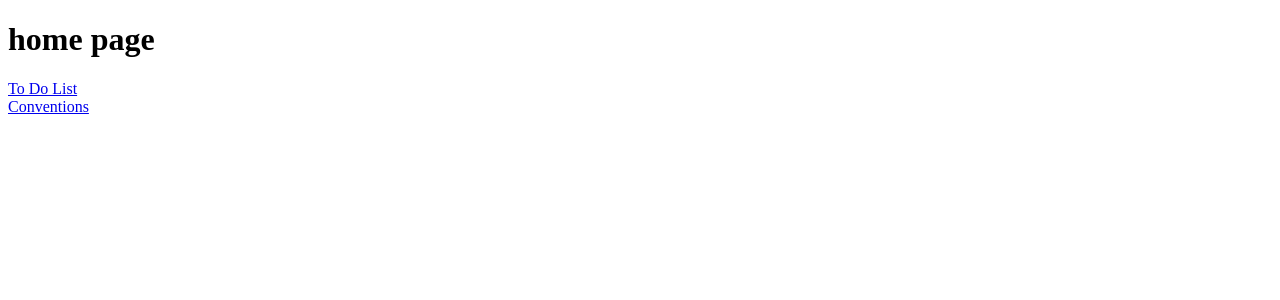
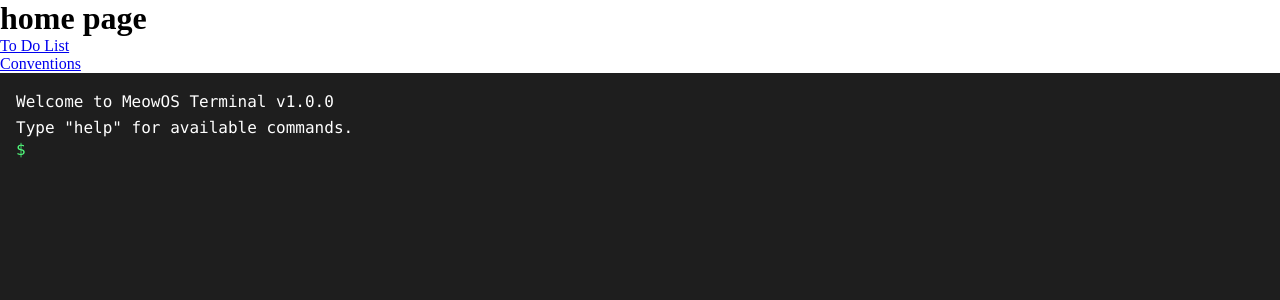
Before and after one commit to Bytestring0/MeowOS, a Vue app: page /todolist in a window 1280 px wide. Shown: the top 300 px of the page. Built offline with nearby package versions, Linux system fonts and the light colour scheme.

Commit message:
terminal v1.0

```diff
--- a/src/App.vue
+++ b/src/App.vue
@@ -1,6 +1,6 @@
 <script setup lang="ts">
 import { RouterLink } from 'vue-router';
-
+import Terminal from './components/Terminal.vue';
 
 </script>
 
@@ -11,6 +11,15 @@ import { RouterLink } from 'vue-router';
   <RouterLink to="/MeowOS/conventions">Conventions</RouterLink>
   <br />
   <router-view></router-view>
+  <Terminal></Terminal>
 </template>
 
-<style scoped></style>
+<style>
+*{
+  margin: 0;
+  padding: 0;
+}
+body{
+  overflow: hidden;
+}
+</style>
--- /dev/null
+++ b/src/components/Terminal.vue
@@ -0,0 +1,144 @@
+<script setup lang="ts">
+import { ref, onMounted, nextTick } from 'vue';
+
+const commandHistory = ref<string[]>([]);
+const currentCommand = ref('');
+const terminalOutput = ref<Array<{type: 'command' | 'output', content: string}>>([
+  { type: 'output', content: 'Welcome to MeowOS Terminal v1.0.0' },
+  { type: 'output', content: 'Type "help" for available commands.' },
+]);
+const terminalRef = ref<HTMLDivElement>();
+const inputRef = ref<HTMLInputElement>();
+
+const commands = {
+  help: () => 'Available commands: help, clear, echo, date, ls',
+  clear: () => {
+    terminalOutput.value = [];
+    return '';
+  },
+  echo: (args: string[]) => args.join(' '),
+  date: () => new Date().toLocaleString(),
+  ls: () => 'Documents  Downloads  Pictures  Music  Videos',
+};
+
+const executeCommand = async () => {
+  const cmd = currentCommand.value.trim();
+  if (!cmd) return;
+
+  // 记录命令历史
+  commandHistory.value.push(cmd);
+  terminalOutput.value.push({ type: 'command', content: `$ ${cmd}` });
+
+  // 解析命令
+  const [command, ...args] = cmd.split(' ');
+  const output = commands[command as keyof typeof commands]?.(args) || `Command not found: ${command}`;
+
+  if (output) {
+    terminalOutput.value.push({ type: 'output', content: output });
+  }
+
+  currentCommand.value = '';
+  await nextTick();
+  scrollToBottom();
+};
+
+const scrollToBottom = () => {
+  terminalRef.value?.scrollTo({
+    top: terminalRef.value.scrollHeight,
+    behavior: 'smooth'
+  });
+};
+
+onMounted(() => {
+  inputRef.value?.focus();
+});
+</script>
+
+<template>
+  <div class="terminal" ref="terminalRef" @click="inputRef?.focus()">
+    <div class="terminal-content">
+      <div v-for="(line, index) in terminalOutput" :key="index"
+           :class="['terminal-line', line.type]">
+        <template v-if="line.type === 'command'">{{ line.content }}</template>
+        <template v-else>{{ line.content }}</template>
+      </div>
+      <div class="input-line">
+        <span class="prompt">$</span>
+        <input
+          ref="inputRef"
+          v-model="currentCommand"
+          @keyup.enter="executeCommand"
+          type="text"
+          spellcheck="false"
+          autocomplete="off"
+        >
+      </div>
+    </div>
+  </div>
+</template>
+
+<style scoped>
+.terminal {
+  width: 100vw;
+  height: 100vh;
+  background-color: #1e1e1e;
+  color: #ffffff;
+  font-family: 'Consolas', monospace;
+  padding: 1rem;
+  overflow-y: auto;
+  box-sizing: border-box;
+}
+
+.terminal-content {
+  display: flex;
+  flex-direction: column;
+}
+
+.terminal-line {
+  margin: 0.2rem 0;
+  white-space: pre-wrap;
+  word-break: break-all;
+}
+
+.command {
+  color: #63c5da;
+}
+
+.input-line {
+  display: flex;
+  align-items: center;
+  gap: 0.5rem;
+}
+
+.prompt {
+  color: #50fa7b;
+}
+
+input {
+  flex: 1;
+  background: transparent;
+  border: none;
+  color: #ffffff;
+  font-family: 'Consolas', monospace;
+  font-size: 1rem;
+  outline: none;
+  caret-color: #ffffff;
+}
+
+::-webkit-scrollbar {
+  width: 8px;
+}
+
+::-webkit-scrollbar-track {
+  background: #1e1e1e;
+}
+
+::-webkit-scrollbar-thumb {
+  background: #888;
+  border-radius: 4px;
+}
+
+::-webkit-scrollbar-thumb:hover {
+  background: #555;
+}
+</style>
```
